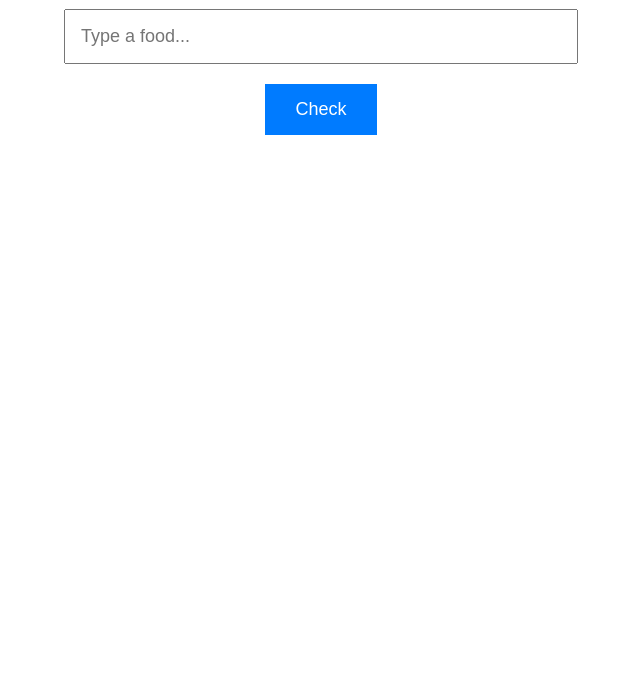
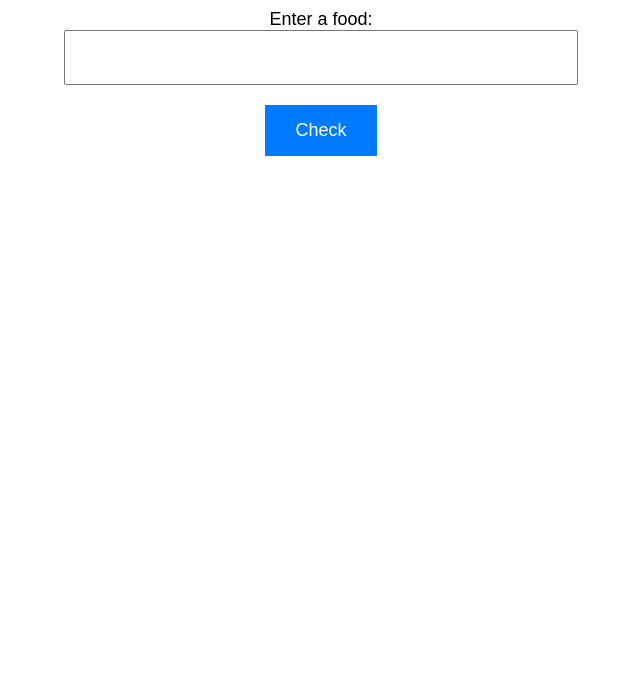
Before and after one commit to Mso3108/Allergy-checker, a plain HTML site: page index.html in a window 1280 px wide. Shown: the part 107-800 px from the top of the page, without its empty margins (319-959 px from the left). Drawn offline with Linux system fonts and the light colour scheme.

Commit message:
Update index.html

```diff
--- a/index.html
+++ b/index.html
@@ -9,9 +9,12 @@
 <body>
     <div class="container">
         <h1>Allergy Checker</h1>
-        <input type="text" id="foodInput" placeholder="Type a food...">
-        <button onclick="checkAllergy()">Check</button>
-        <p id="result"></p>
+        <form id="allergyForm">
+            <label for="foodInput">Enter a food:</label>
+            <input type="text" id="foodInput" name="foodInput">
+            <button type="submit">Check</button>
+        </form>
+        <div id="result"></div>
     </div>
 
     <script src="script.js"></script>
```
